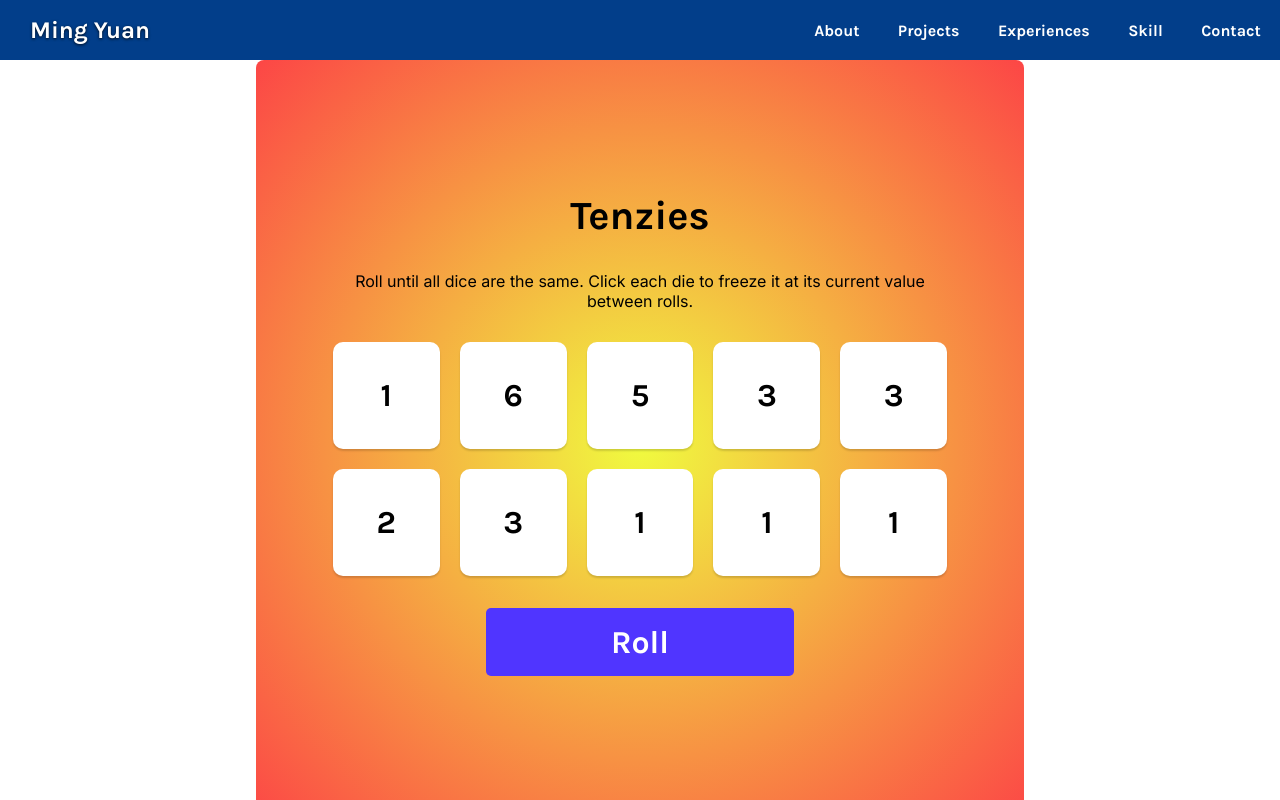
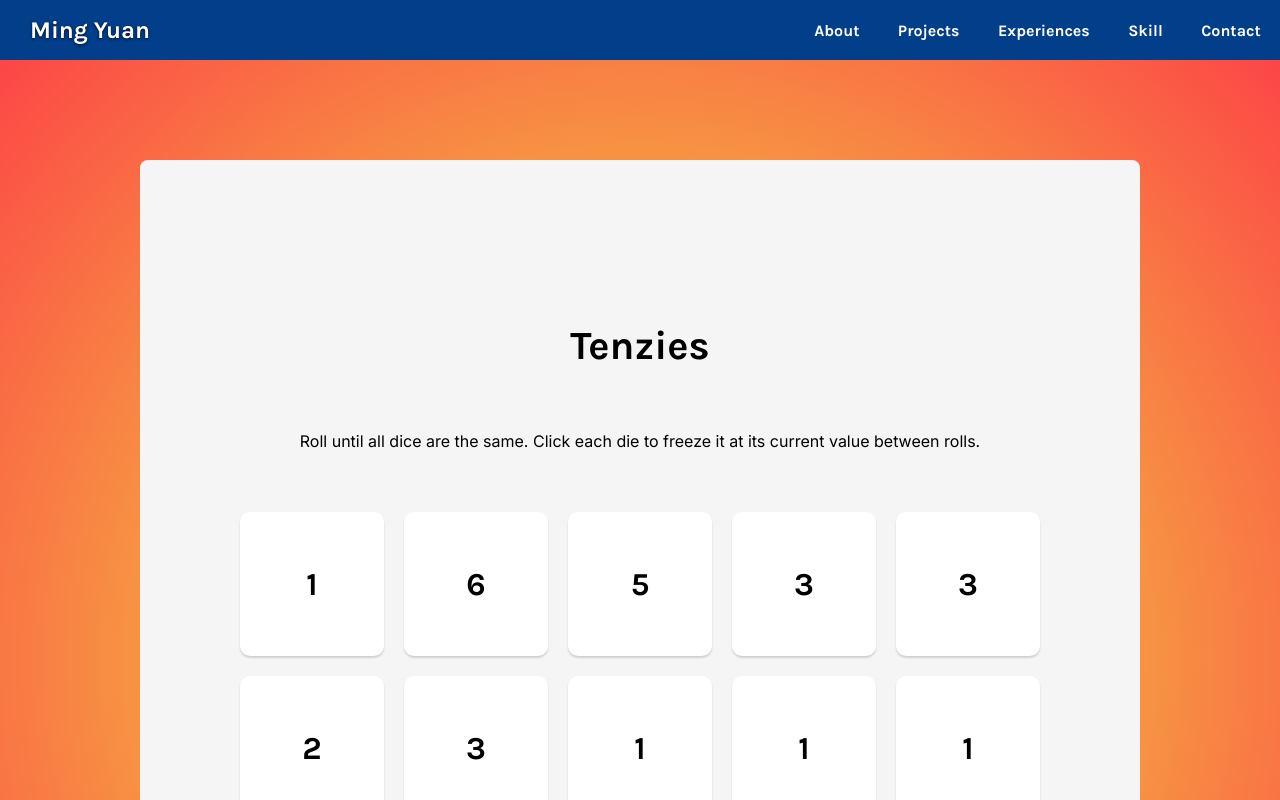
Before and after one commit to mingyuanc/Tenzies, a React (Vite) app: page / in a window 1280 px wide. Shown: the top 800 px of the page. Built offline with nearby package versions, Linux system fonts and the light colour scheme.

Commit message:
compartmentalised game logic

```diff
--- a/src/App.css
+++ b/src/App.css
@@ -32,10 +32,10 @@ a:visited {
   color: black;
 }
 
-body {
-}
-
 .main {
+  padding: 100px 0px;
+  height: fit-content;
+  min-height: calc(100vh - 60px);
   margin: 0;
   background: rgb(240, 251, 63);
   background: radial-gradient(
@@ -43,8 +43,11 @@ body {
     rgba(240, 251, 63, 1) 0%,
     rgba(252, 70, 70, 1) 100%
   );
+}
+
+.gameContainer {
   padding: 100px 0px;
-  width: 60vw;
+  width: 100%;
   max-width: 1000px;
   min-width: 400px;
   aspect-ratio: 1;
--- a/src/Tenzies.tsx
+++ b/src/Tenzies.tsx
@@ -43,6 +43,7 @@ function Tenzies() {
   }
   return (
     <main className="main">
+      <div className="gameContainer">
         {won && <Confetti />}
         <h1 className="title">Tenzies</h1>
         <p className="instructions">
@@ -62,6 +63,7 @@ function Tenzies() {
         <button onClick={refreshDies} id="die-roll">
           <h1>{won ? "New Game" : "Roll"}</h1>
         </button>
+      </div>
     </main>
   );
 }
```
Lines whose indentation alone changed are shown as unchanged.
